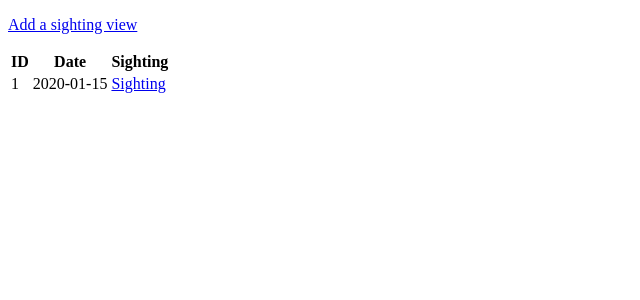
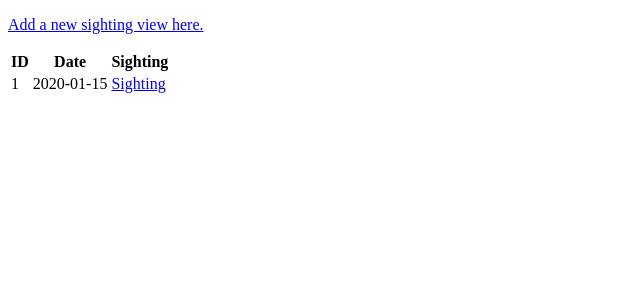
Before and after one commit to tz2478/squirrel_project, a Django app: page /squirrel/sightings in a window 1280 px wide. Shown: the top 300 px of the page, without its empty margins (0-640 px from the left). Run offline with Django 3.2, Linux system fonts and the light colour scheme; tables that the repository leaves empty hold one stand-in row (values such as "Sample post").

Commit message:
Update sightings.html for display issue

```diff
--- a/squirrel/templates/squirrel/sightings.html
+++ b/squirrel/templates/squirrel/sightings.html
@@ -4,7 +4,7 @@
 	<title>Sightings</title>
 
 	<body>
-		<p><a href="{% url 'squirrel:add' %}">Add a sighting view</a></p>
+		<p><a href="{% url 'squirrel:add' %}">Add a new sighting view here.</a></p>
 
 		<table>
 			<tr>
```
Lines whose indentation alone changed are shown as unchanged.
